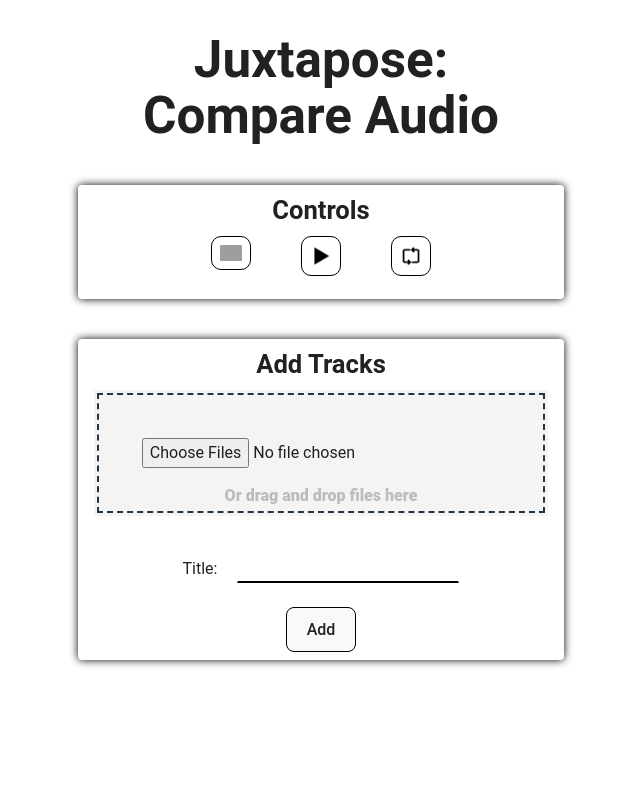
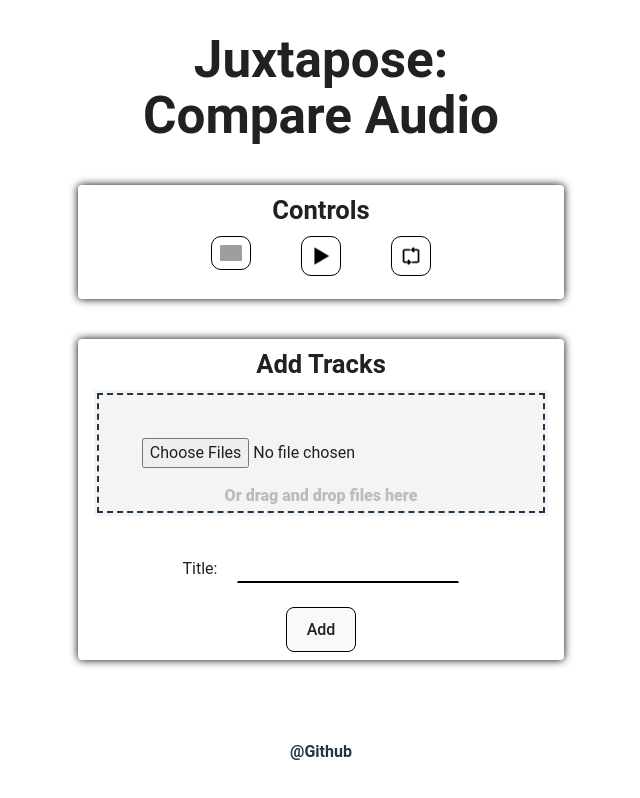
Before and after one commit to cloppingemu/juxtaposeJs, a Vue app: page / in a window 1280 px wide. Shown: the whole page, without its empty margins (319-959 px from the left). Built offline with nearby package versions, Linux system fonts and the light colour scheme; grey boxes are pictures that could not be loaded.

Commit message:
changed go_to_start behavior and tagged github repo

```diff
--- a/src/App.vue
+++ b/src/App.vue
@@ -2,6 +2,7 @@
   <v-app>
     <v-main>
       <MainBody @flash_error="handle_error" />
+      <div class="diversions"><a href="https://github.com/cloppingemu/juxtaposeJs" target="_blank">@Github</a></div>
       <div class="flash-error" ref="error_bar">
         <b>{{ msg }}</b>
       </div>
@@ -85,4 +86,16 @@ function handle_error(message: string) {
   z-index: 10;
   transition: bottom 0.1s cubic-bezier(0.4, 0, 0.2, 1);
 }
+
+.diversions {
+  margin-top: 5em;
+  font-weight: bold;
+}
+.diversions > a {
+  text-decoration: none;
+  color: var(--color-1);
+}
+.diversions > a:hover {
+  color: #3fb27f;
+}
 </style>
--- a/src/views/MainBody.vue
+++ b/src/views/MainBody.vue
@@ -107,6 +107,7 @@
       </div>
     </div>
   </div>
+
 </template>
 
 <script setup lang="ts">
@@ -168,11 +169,20 @@ function toggle_loop() {
 }
 
 function go_to_start() {
+  let seek_target = 0
+  if (playback_state.looping) {
+    seek_target = loop_range.value[0]
+  }
   (track_cards.value as typeof_track_cards).forEach((card) => {
-    card.update_seek_pos(0)
+    card.update_seek_pos(seek_target)
   })
   tracks.forEach((track) => {
-    track.audio.currentTime = 0
+    const seek_time = Math.min(
+      track.audio.duration,
+      max_track_duration * seek_target / SEEK_PRECISION
+    )
+    console.log(seek_time)
+    track.audio.currentTime = seek_time
   })
 }
 
@@ -238,13 +248,13 @@ function change_seek(seek_to: number) {
 
 function change_track(new_track_index: number) {
   tracks[active_track_index.value].audio.pause()
-  if (playback_state.playing) {
-    tracks[new_track_index].audio.play()
-  }
   tracks[new_track_index].audio.currentTime = Math.min(
     tracks[active_track_index.value].audio.currentTime,
     tracks[new_track_index].audio.duration
   )
+  if (playback_state.playing) {
+    tracks[new_track_index].audio.play()
+  }
   active_track_index.value = new_track_index
 }
 
```
Also changed, not shown: 1 other file (tests, documents, lock files or other folders).
